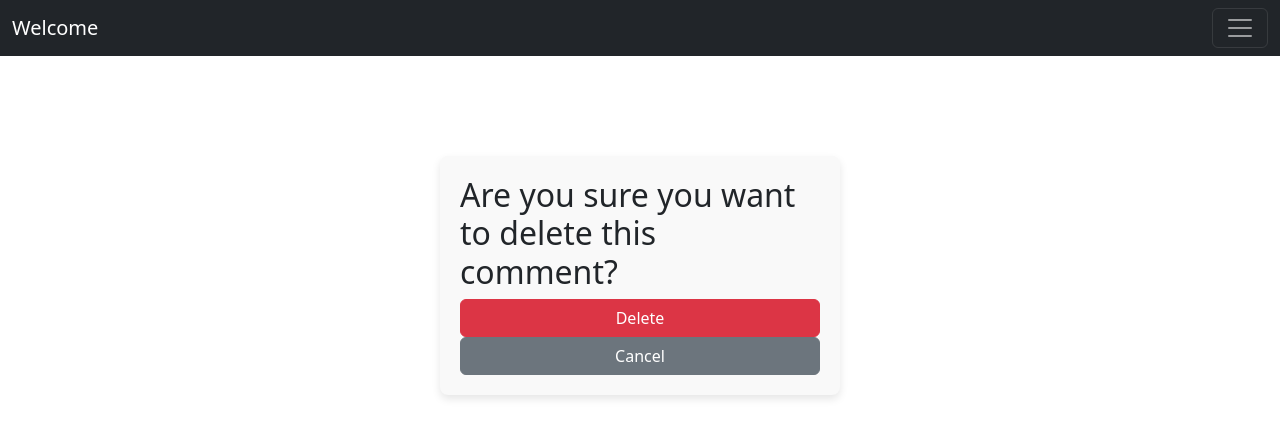
After one commit to Coder2287569013/task-tracker, a Django app: template templates/task_tracker/comment_confirm_delete.html in a window 1280 px wide. The commit adds this page. Shown: the top 438 px of the page. Run offline with Django 5.2, Linux system fonts and the light colour scheme; the template is opened without the code that fills it, so the values that code supplies are empty.

Commit message:
Update #4

```diff
--- a/static/css/style_form.css
+++ b/static/css/style_form.css
@@ -44,7 +44,7 @@ input {
     box-sizing: border-box;
 }
 
-form>button {
+form>button, form>a {
     background-color: #46bb48;
     color: white;
     padding: 10px 20px;
--- a/task_tracker/urls.py
+++ b/task_tracker/urls.py
@@ -6,5 +6,6 @@ urlpatterns = [
     path('<int:pk>/', views.TaskDetailView.as_view(), name='task-detail'),
     path('task-form/', views.TaskCreateView.as_view(), name='task-form'),
     path('task-update/<int:pk>', views.TaskUpdateView.as_view(), name='task-update'),
-    path('comment-update/<int:pk>', views.CommentUpdateView.as_view(), name="comment-update")
+    path('comment-update/<int:pk>', views.CommentUpdateView.as_view(), name="comment-update"),
+    path('comment-delete/<int:pk>', views.CommentDeleteView.as_view(), name="comment-delete"),
 ]
--- /dev/null
+++ b/templates/task_tracker/comment_confirm_delete.html
@@ -0,0 +1,16 @@
+{% extends 'base.html' %}
+{% load static %}
+
+{% block title %}
+<title>Update Comment</title>
+{% endblock %}
+
+{% block content %}
+<link rel="stylesheet" href="{% static 'css/style_form.css' %}">
+<form action="" method="post">
+    {% csrf_token %}
+    <h2>Are you sure you want to delete this comment?</h2>
+    <button type="submit" class="btn btn-danger">Delete</button>
+    <a href="{{ request.META.HTTP_REFERER }}" class="btn btn-secondary">Cancel</a>
+</form>
+{% endblock %}
--- a/templates/task_tracker/task_detail.html
+++ b/templates/task_tracker/task_detail.html
@@ -37,7 +37,10 @@
                         <a href="{{ comment.media.url }}">Download</a>
                     {% endif %}
                 {% endif %}
+                {% if comment.creator == request.user %}
                     <a href="{% url 'comment-update' comment.pk %}">Update comment</a>
+                    <a href="{% url 'comment-delete' comment.pk %}">Delete comment</a>
+                {% endif %}
             </li>
         {% endfor %}
       </ul>
```
Also changed, not shown: task_tracker/views.py (+8 -1 lines). Lines whose indentation alone changed are shown as unchanged.
